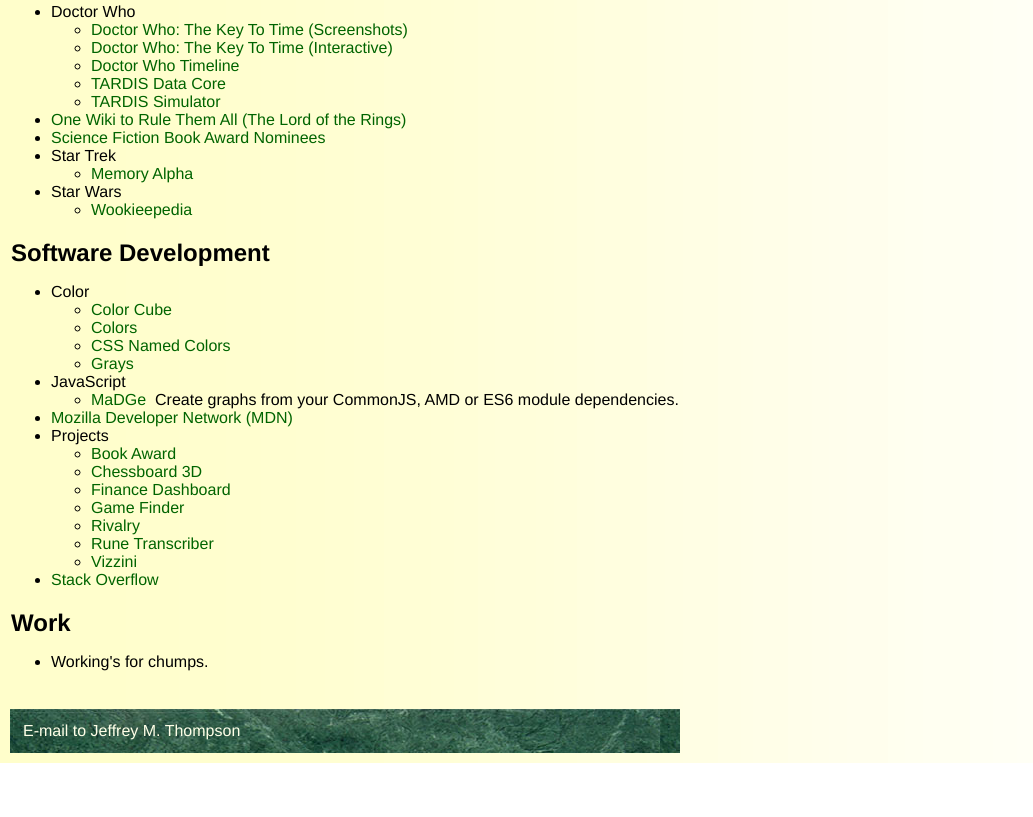
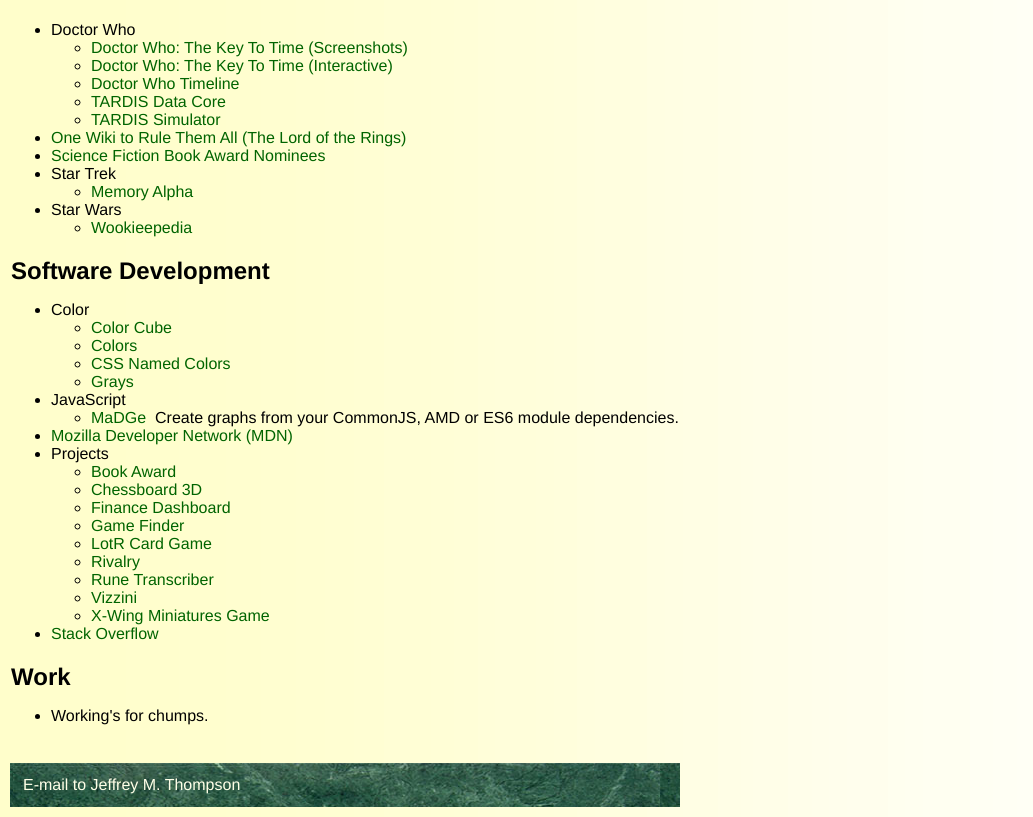
Before and after one commit to jmthompson2015/personal-web-site, a plain HTML site: page src/index.html in a window 1280 px wide. Shown: the part 2226-3043 px from the top of the page, without its empty margins (0-1033 px from the left). Before the commit the page ends 2989 px from the top, so only its background shows below. Drawn offline with Linux system fonts and the light colour scheme.

Commit message:
Added links to the new lotr-card-game.

```diff
--- a/src/index.html
+++ b/src/index.html
@@ -86,6 +86,7 @@
 										<li><a href="https://www.boardgamegeek.com/boardgame/77423/lord-rings-card-game">BoardGameGeek page</a></li>
 										<li><a href="https://www.fantasyflightgames.com/en/products/the-lord-of-the-rings-the-card-game/">Fantasy Flight Games page</a></li>
 										<li><a href="https://hallofbeorn.wordpress.com">Hall of Beorn</a></li>
+										<li><a href="https://rawgit.com/jmthompson2015/lotr-card-game/master/src/index.html">LotR Card Game web app</a></li>
 										<li><a href="http://lotrlcg.com">LotR LCG Database</a></li>
 										<li><a href="http://ringsdb.com">RingsDB</a></li>
 										<li><a href="https://talesfromthecards.wordpress.com">Tales from the Cards</a></li>
@@ -254,9 +255,11 @@
 								<li><a href="https://github.com/jmthompson2015/chessboard3d">Chessboard 3D</a></li>
 								<li><a href="https://github.com/jmthompson2015/financedashboard">Finance Dashboard</a></li>
 								<li><a href="https://github.com/jmthompson2015/gamefinder">Game Finder</a></li>
+								<li><a href="https://github.com/jmthompson2015/lotr-card-game">LotR Card Game</a></li>
 								<li><a href="https://github.com/jmthompson2015/rivalry">Rivalry</a></li>
 								<li><a href="https://github.com/jmthompson2015/runetranscriber">Rune Transcriber</a></li>
 								<li><a href="https://github.com/jmthompson2015/vizzini">Vizzini</a></li>
+								<li><a href="https://github.com/jmthompson2015/xwing-miniatures-game">X-Wing Miniatures Game</a></li>
 							</ul>
 						</li>
 						<li><a href="http://stackoverflow.com">Stack Overflow</a></li>
```
